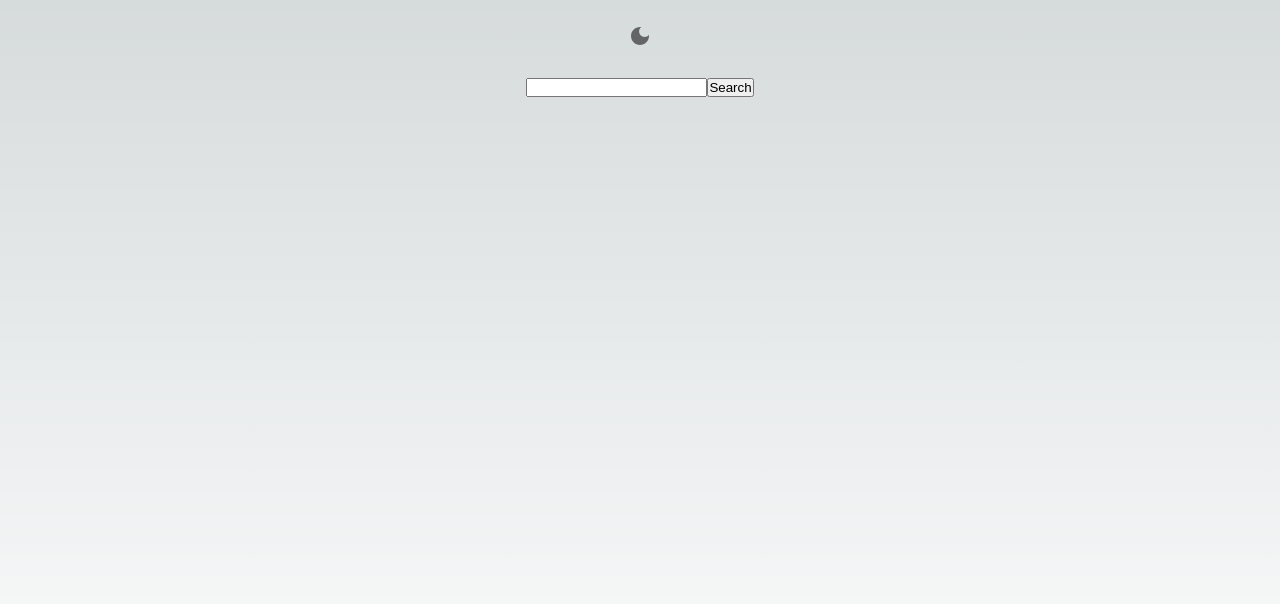
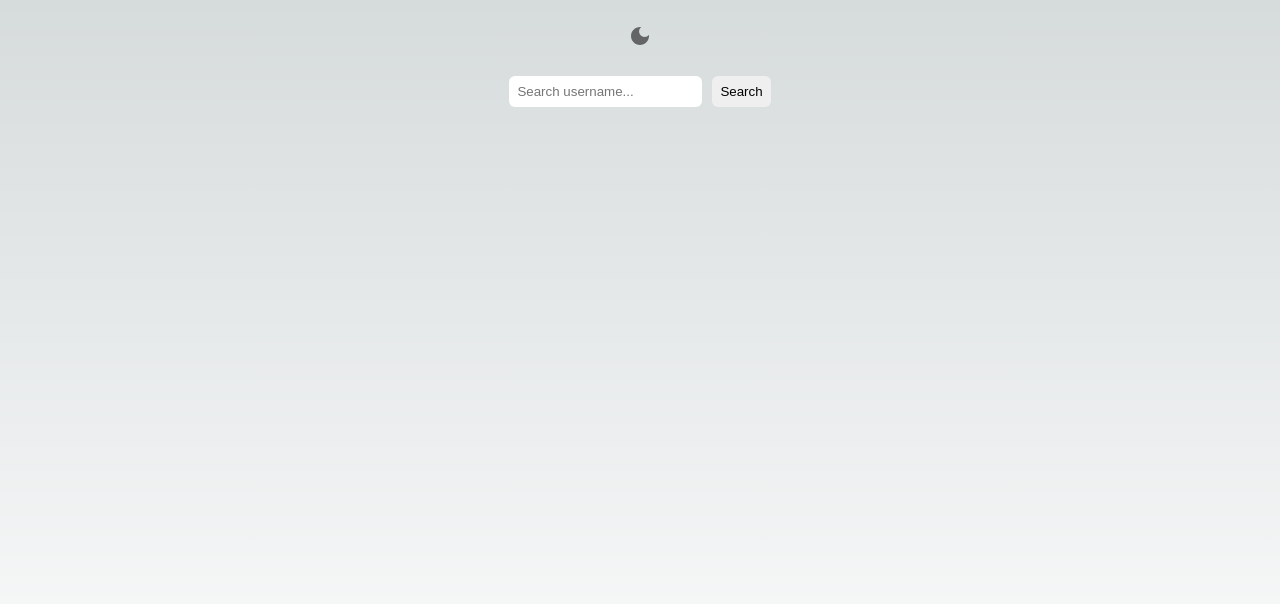
Before and after one commit to kevbot-git/github-profile-search, a Next.js app: page / in a window 1280 px wide. Shown: the top 604 px of the page. Built offline with nearby package versions, Linux system fonts and the light colour scheme.

Commit message:
Improve form style

```diff
--- a/src/app/components/SearchForm/form.module.css
+++ b/src/app/components/SearchForm/form.module.css
@@ -1,3 +1,11 @@
 .form {
   margin: 20px 0;
+  display: flex;
+  gap: 10px;
 }
+
+.form input, .form button {
+  padding: 8px;
+  border: none;
+  border-radius: 6px;
+}
--- a/src/app/components/SearchForm/form.tsx
+++ b/src/app/components/SearchForm/form.tsx
@@ -13,7 +13,12 @@ export default function SearchForm({ onSubmit }: SearchFormProps) {
   return (
     <>
       <form className={styles.form} onSubmit={(e) => {e.preventDefault(); onSubmit?.(query)}}>
-        <input type="text" value={query} onChange={({ target: { value }}) => setQuery(value)} />
+        <input
+          type="text"
+          placeholder="Search username..."
+          value={query}
+          onChange={({ target: { value }}) => setQuery(value)}
+        />
         <button type="submit">Search</button>
       </form>
     </>
--- a/src/app/page.tsx
+++ b/src/app/page.tsx
@@ -88,6 +88,7 @@ export default function Home() {
       const userInfo = collateUserInfo(userResult, reposResult);
 
       setFoundUserInfo(userInfo);
+      setSearchError(undefined);
     } catch (error) {
       setSearchError(error as Error);
     }
```
